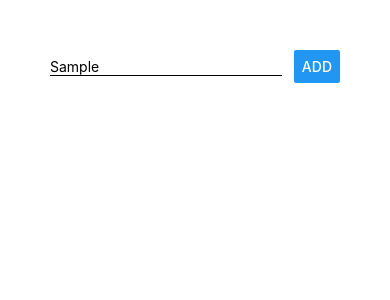
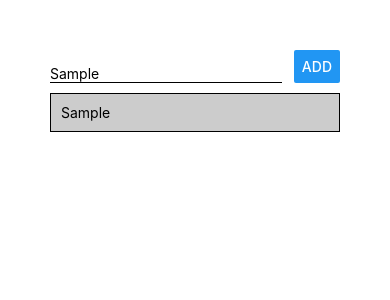
Before and after one commit to miafrank/react-native-udemy, a React Native app: screen / in a window 390 px wide. Both pictures are taken after typing "Sample" into the empty fields and a click on the button "ADD". Shown: the top 300 px of the page. Built offline with nearby package versions, Linux system fonts and the light colour scheme.

Commit message:
added goal list and goal input as components

```diff
--- a/App.js
+++ b/App.js
@@ -1,22 +1,47 @@
 import { StatusBar } from "expo-status-bar";
-import React from "react";
-import { StyleSheet, Text, View, TextInput, Button } from "react-native";
+import React, { useState } from "react";
+import {
+  StyleSheet,
+  Text,
+  View,
+  TextInput,
+  Button,
+  FlatList,
+} from "react-native";
+
+import GoalItem from "./components/GoalItem";
+import GoalInput from "./components/GoalInput";
 
 export default function App() {
+  const [courseGoals, setCourseGoals] = useState([]);
+
+  const addGoalHandler = (goalTitle) => {
+    // Guarenteed latest snapshot of state
+    setCourseGoals((currentGoals) => [
+      ...currentGoals,
+      { id: Math.random().toString(), value: goalTitle },
+    ]);
+  };
+
+  const removeGoalHandler = (goalId) => {
+    setCourseGoals((currentGoals) => {
+      return currentGoals.filter((goal) => goal.id !== goalId);
+    });
+  };
   return (
     <View style={styles.screen}>
-      <View
-        style={{
-          flexDirection: "row",
-          justifyContent: "space-between",
-          alignItems: "center",
-        }}
-      >
-        <TextInput placeholder="Course Goal" style={styles.inputContainer} />
-        <Button title="Add" />
-      </View>
-      <View></View>
-      <StatusBar style="auto" />
+      <GoalInput onAddGoal={addGoalHandler} />
+      <FlatList
+        keyExtractor={(item, index) => item.id}
+        data={courseGoals}
+        renderItem={(itemData) => (
+          <GoalItem
+            id={itemData.item.id}
+            onDelete={removeGoalHandler}
+            title={itemData.item.value}
+          />
+        )}
+      />
     </View>
   );
 }
@@ -25,9 +50,4 @@ const styles = StyleSheet.create({
   screen: {
     padding: 50,
   },
-  inputContainer: {
-    width: "80%",
-    borderBottomColor: "black",
-    borderBottomWidth: 1,
-  },
 });
--- /dev/null
+++ b/components/GoalInput.js
@@ -0,0 +1,36 @@
+import React, { useState } from "react";
+import { View, Button, TextInput, StyleSheet } from "react-native";
+
+const GoalInput = (props) => {
+  const [enteredGoal, setEnteredGoal] = useState("");
+  const goalInputHandler = (enteredText) => {
+    setEnteredGoal(enteredText);
+  };
+
+  return (
+    <View style={styles.inputContainer}>
+      <TextInput
+        placeholder="Course Goal"
+        style={styles.input}
+        onChangeText={goalInputHandler}
+        value={enteredGoal}
+      />
+      <Button title="Add" onPress={props.onAddGoal.bind(this, enteredGoal)} />
+    </View>
+  );
+};
+
+const styles = StyleSheet.create({
+  inputContainer: {
+    flexDirection: "row",
+    justifyContent: "space-between",
+    alignItems: "flex-end",
+  },
+  input: {
+    width: "80%",
+    borderBottomColor: "black",
+    borderBottomWidth: 1,
+  },
+});
+
+export default GoalInput;
--- /dev/null
+++ b/components/GoalItem.js
@@ -0,0 +1,23 @@
+import React from "react";
+import { View, Text, StyleSheet, TouchableHighlight } from "react-native";
+
+const GoalItem = (props) => {
+  return (
+    <TouchableHighlight onPress={props.onDelete.bind(this, props.id)}>
+      <View style={styles.listItem} onT>
+        <Text>{props.title}</Text>
+      </View>
+    </TouchableHighlight>
+  );
+};
+
+const styles = StyleSheet.create({
+  listItem: {
+    padding: 10,
+    marginVertical: 10,
+    backgroundColor: "#ccc",
+    borderColor: "black",
+    borderWidth: 1,
+  },
+});
+export default GoalItem;
```
